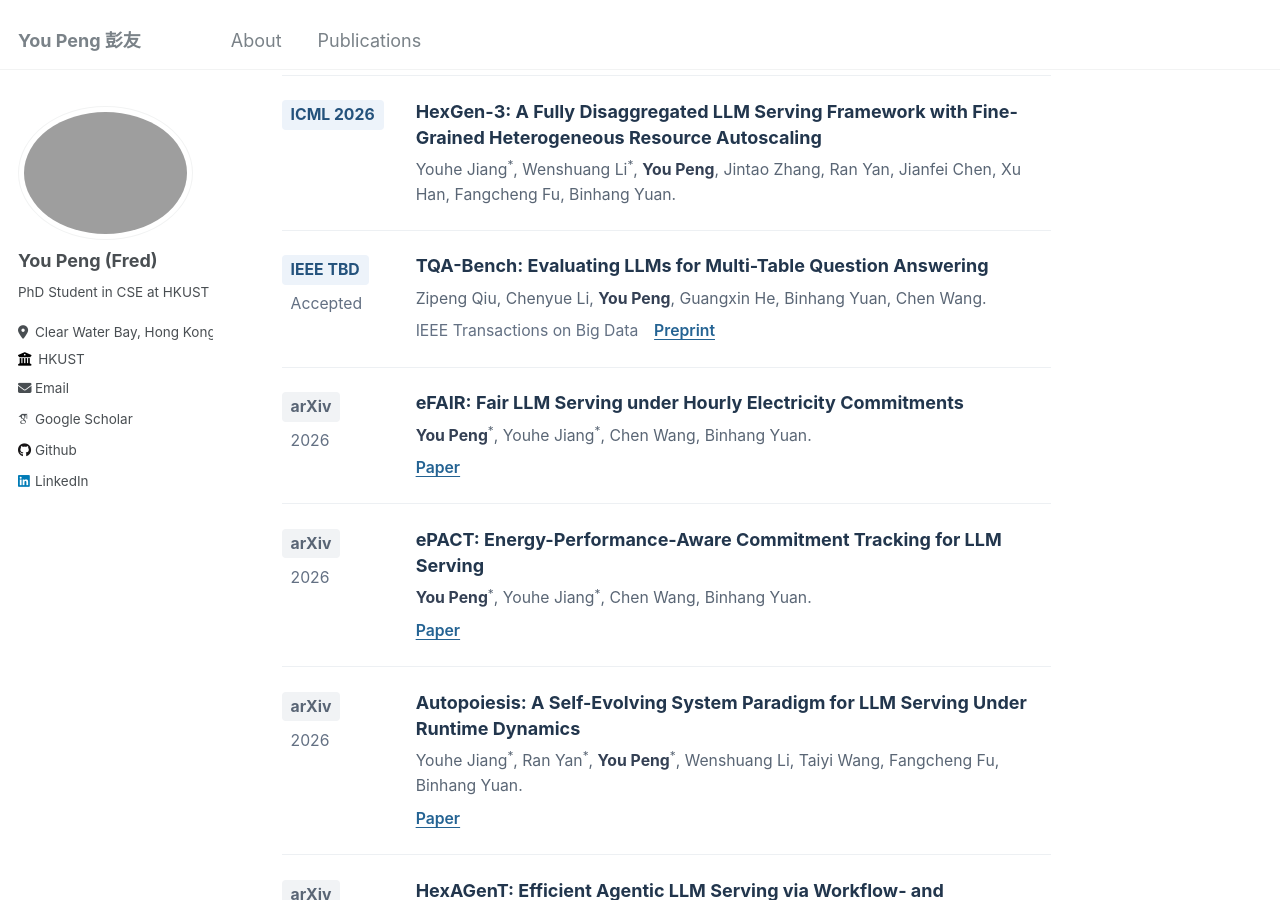
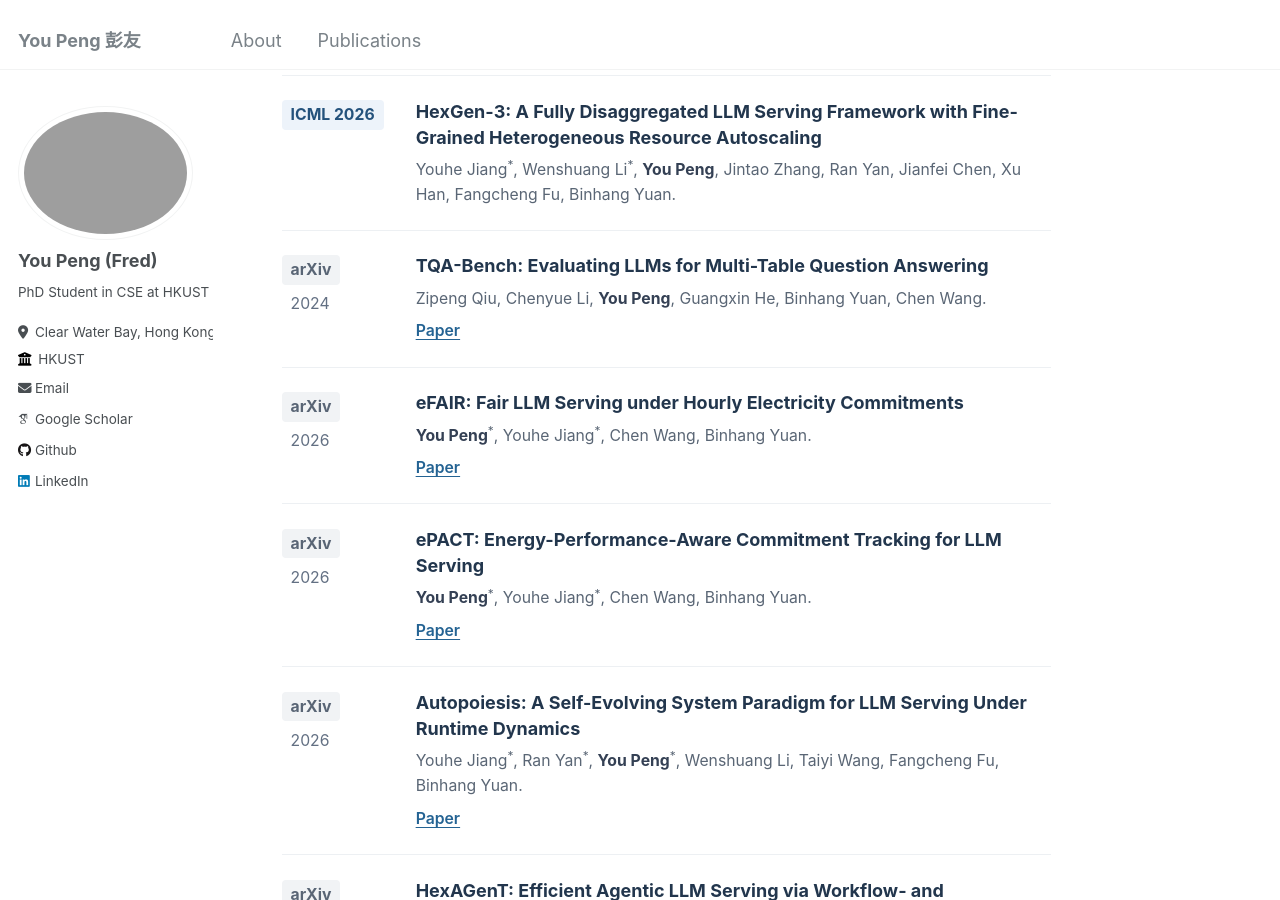
Before and after one commit to Fredooooooo/Fredooooooo.github.io, a Jekyll site: the page built from _pages/about.md, in a window 1280 px wide and 900 px high, scrolled down 629 px. Built offline with Jekyll 4.4.1, drawn with Linux system fonts in a browser that asks for light colours; some web fonts are replaced.

Commit message:
Display TQA-Bench as an arXiv preprint

```diff
--- a/_includes/publications.md
+++ b/_includes/publications.md
@@ -20,13 +20,13 @@
   </li>
   <li class="publication-item">
     <div class="paper-meta">
-      <span class="paper-badge paper-badge--accepted">IEEE TBD</span>
-      <span class="paper-status">Accepted</span>
+      <span class="paper-badge paper-badge--preprint">arXiv</span>
+      <span class="paper-status">2024</span>
     </div>
     <div class="paper-content">
       <p class="paper-title">TQA-Bench: Evaluating LLMs for Multi-Table Question Answering</p>
       <p class="paper-authors">Zipeng Qiu, Chenyue Li, <strong>You Peng</strong>, Guangxin He, Binhang Yuan, Chen Wang.</p>
-      <div class="paper-links"><span class="paper-venue">IEEE Transactions on Big Data</span><a class="paper-link" href="https://doi.org/10.48550/arXiv.2411.19504">Preprint</a></div>
+      <div class="paper-links"><a class="paper-link" href="https://doi.org/10.48550/arXiv.2411.19504">Paper</a></div>
     </div>
   </li>
   <li class="publication-item">
```
